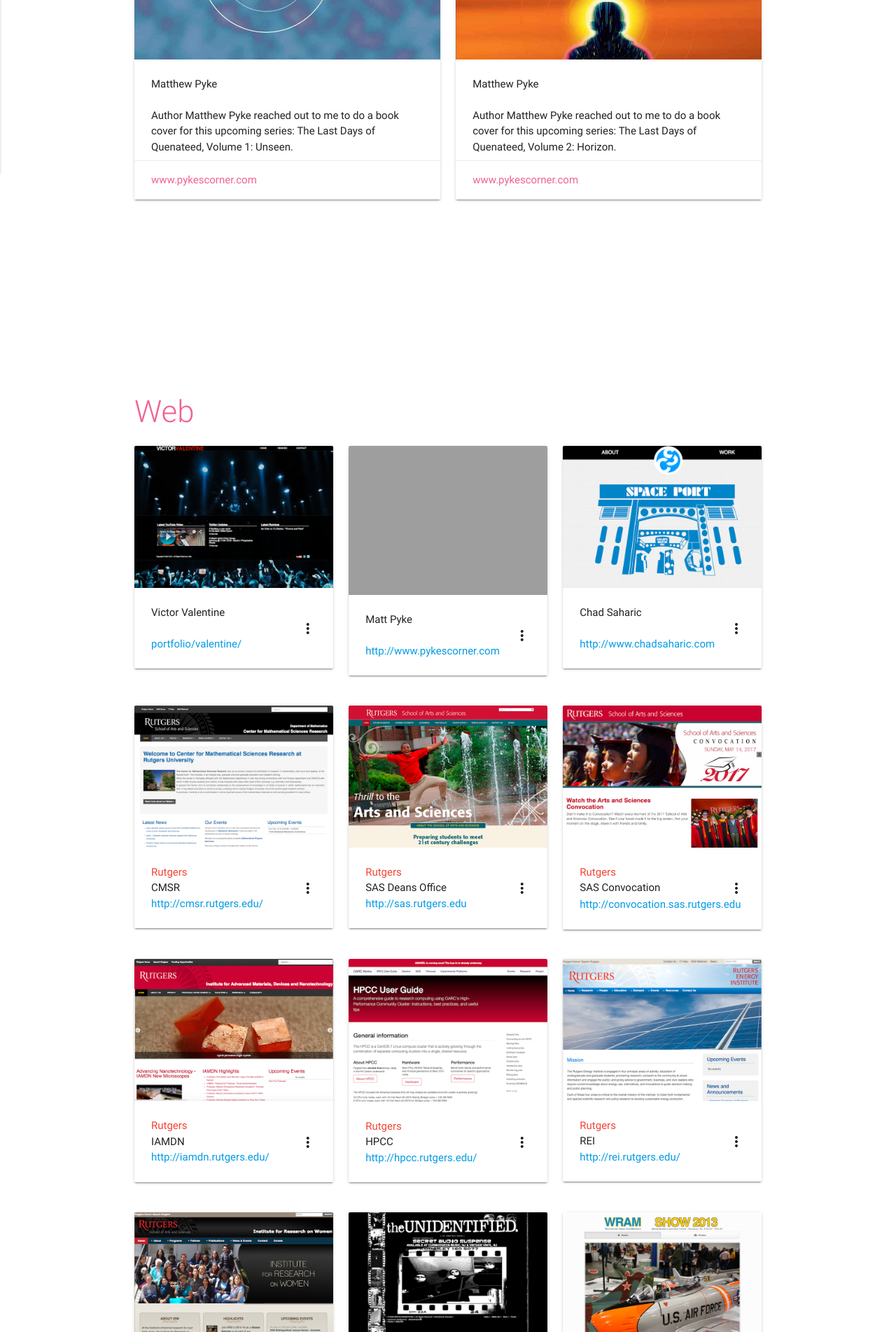
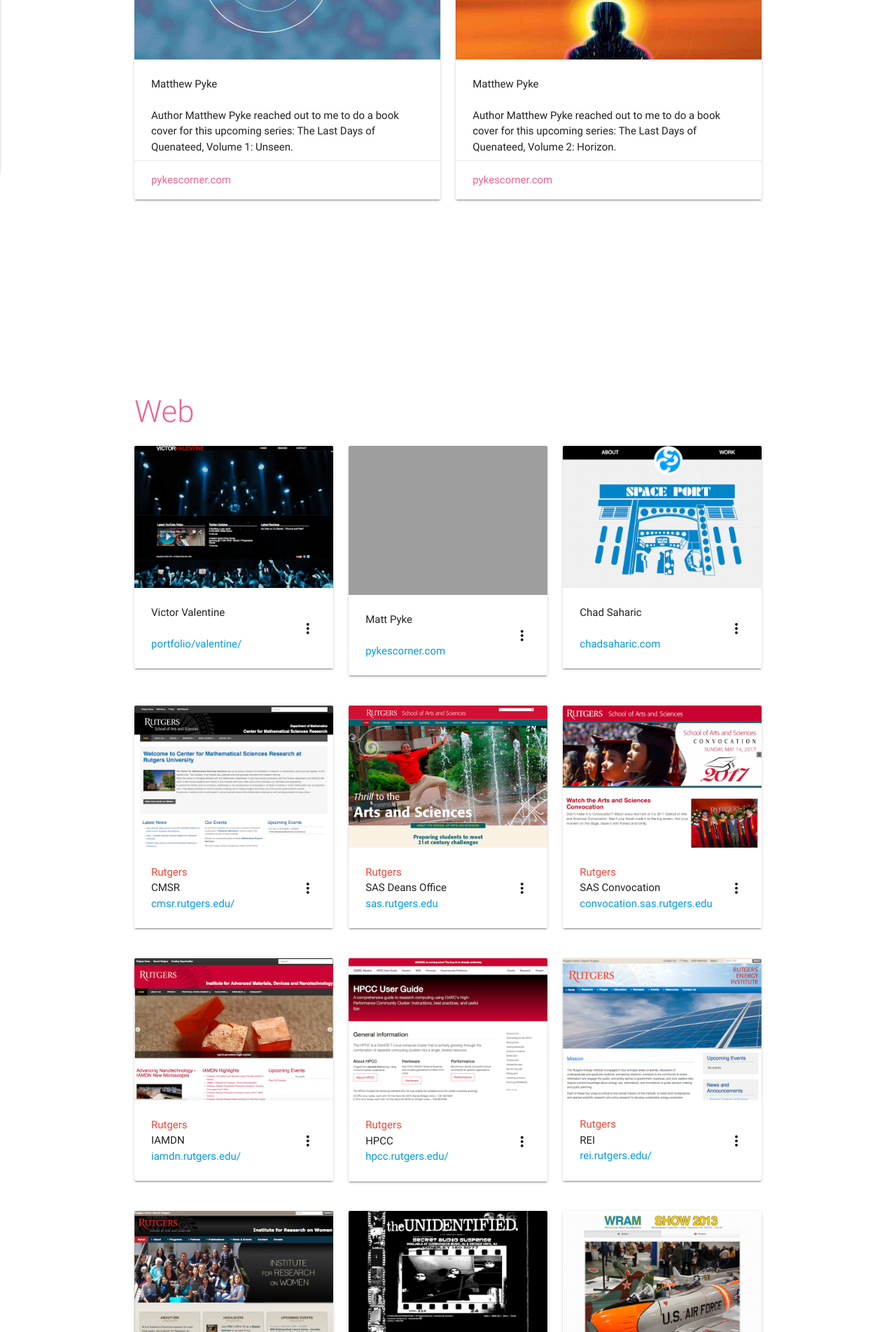
Before and after one commit to hmassarri/portfolio2017, a PHP site: page /portfolio.php in a window 1280 px wide. Shown: the part 613-2516 px from the top of the page at 70% size. Run offline with PHP 8.4, Linux system fonts and the light colour scheme; data that the repository does not hold is empty; some libraries are stand-ins or nearby versions; grey boxes are pictures that could not be loaded.

Commit message:
fixed blog and portfolio

```diff
--- a/portfolio.php
+++ b/portfolio.php
@@ -43,7 +43,7 @@
                                 of Quenateed, Volume 1: Unseen.</p>
                         </div>
                         <div class="card-action">
-                            <a href="http://www.pykescorner.com">www.pykescorner.com</a>
+                            <a href="http://www.pykescorner.com">pykescorner.com</a>
                         </div>
                     </div>
                 </div>
@@ -60,7 +60,7 @@
                                 of Quenateed, Volume 2: Horizon.</p>
                         </div>
                         <div class="card-action">
-                            <a href="http://www.pykescorner.com">www.pykescorner.com</a>
+                            <a href="http://www.pykescorner.com">pykescorner.com</a>
                         </div>
                     </div>
                 </div>
@@ -108,7 +108,7 @@
 						</div>
 						<div class="card-content">
 							<span class="activator grey-text text-darken-4">Matt Pyke<br />&nbsp;<i class="material-icons right">more_vert</i></span>
-							<p><a target="_blank" href="http://www.pykescorner.com">http://www.pykescorner.com</a></p>
+							<p><a target="_blank" href="http://www.pykescorner.com">pykescorner.com</a></p>
 						</div>
 						<div class="card-reveal">
 							<span class="card-title grey-text text-darken-2">Matt Pyke<i class="material-icons right">close</i></span>
@@ -134,7 +134,7 @@
                         </div>
                         <div class="card-content">
                             <span class="activator grey-text text-darken-4">Chad Saharic<br />&nbsp;<i class="material-icons right">more_vert</i></span>
-                            <p><a target="_blank" href="http://www.chadsaharic.com">http://www.chadsaharic.com</a></p>
+                            <p><a target="_blank" href="http://www.chadsaharic.com">chadsaharic.com</a></p>
                         </div>
                         <div class="card-reveal">
                             <span class="card-title grey-text text-darken-2">Chad Saharic<i class="material-icons right">close</i></span>
@@ -165,7 +165,7 @@
                             <span class="activator grey-text text-darken-4"><span class="red-text">Rutgers</span><br />CMSR
                             <i class="material-icons right">more_vert</i>
                             </span>
-                            <p><a target="_blank" href="http://cmsr.rutgers.edu/">http://cmsr.rutgers.edu/</a></p>
+                            <p><a target="_blank" href="http://cmsr.rutgers.edu/">cmsr.rutgers.edu/</a></p>
                         </div>
                         <div class="card-reveal">
                             <span class="card-title grey-text text-darken-2"><span class="red-text">Rutgers</span> CMSR
@@ -193,7 +193,7 @@
                         <div class="card-content">
                             <span class="activator grey-text text-darken-4"><span class="red-text">Rutgers</span><br />SAS
                             Deans Office<i class="material-icons right">more_vert</i></span>
-                            <p><a target="_blank" href="http://sas.rutgers.edu/">http://sas.rutgers.edu</a></p>
+                            <p><a target="_blank" href="http://sas.rutgers.edu/">sas.rutgers.edu</a></p>
                         </div>
                         <div class="card-reveal">
                             <span class="card-title grey-text text-darken-2"><span class="red-text">Rutgers</span><br />SAS
@@ -221,7 +221,7 @@
                             <span class="activator grey-text text-darken-4"><span class="red-text">Rutgers</span><br />SAS
                             Convocation
                             <i class="material-icons right">more_vert</i></span>
-                            <p><a target="_blank" href="http://convocation.sas.rutgers.edu/">http://convocation.sas.rutgers.edu</a></p>
+                            <p><a target="_blank" href="http://convocation.sas.rutgers.edu/">convocation.sas.rutgers.edu</a></p>
                         </div>
                         <div class="card-reveal">
                             <span class="card-title grey-text text-darken-2"><span class="red-text">Rutgers</span><br />SAS
@@ -254,7 +254,7 @@
                             <span class="activator grey-text text-darken-4"><span class="red-text">Rutgers</span><br />IAMDN
                             <i class="material-icons right">more_vert</i>
                             </span>
-                            <p><a target="_blank" href="http://iamdn.rutgers.edu/">http://iamdn.rutgers.edu/</a></p>
+                            <p><a target="_blank" href="http://iamdn.rutgers.edu/">iamdn.rutgers.edu/</a></p>
                         </div>
                         <div class="card-reveal">
                             <span class="card-title grey-text text-darken-2"><span class="red-text">Rutgers</span><br />IAMDN
@@ -283,7 +283,7 @@
                             <span class="activator grey-text text-darken-4"><span class="red-text">Rutgers</span><br />HPCC
                             <i class="material-icons right">more_vert</i>
                             </span>
-                            <p><a target="_blank" href="http://hpcc.rutgers.edu/">http://hpcc.rutgers.edu/</a></p>
+                            <p><a target="_blank" href="http://hpcc.rutgers.edu/">hpcc.rutgers.edu/</a></p>
                         </div>
                         <div class="card-reveal">
                             <span class="card-title grey-text text-darken-2"><span class="red-text">Rutgers</span><br />HPCC
@@ -311,7 +311,7 @@
                             <span class="activator grey-text text-darken-4"><span class="red-text">Rutgers</span><br />REI
                             <i class="material-icons right">more_vert</i>
                             </span>
-                            <p><a target="_blank" href="http://rei.rutgers.edu/">http://rei.rutgers.edu/</a></p>
+                            <p><a target="_blank" href="http://rei.rutgers.edu/">rei.rutgers.edu/</a></p>
                         </div>
                         <div class="card-reveal">
                             <span class="card-title grey-text text-darken-2"><span class="red-text">Rutgers</span><br />REI
@@ -344,7 +344,7 @@
                             <span class="activator grey-text text-darken-4"><span class="red-text">Rutgers</span><br />IRW
                             <i class="material-icons right">more_vert</i>
                             </span>
-                            <p><a target="_blank" href="http://irw.rutgers.edu/">http://irw.rutgers.edu/</a></p>
+                            <p><a target="_blank" href="http://irw.rutgers.edu/">irw.rutgers.edu/</a></p>
                         </div>
                         <div class="card-reveal">
                             <span class="card-title grey-text text-darken-2"><span class="red-text">Rutgers</span><br />IRW
```
Also changed, not shown: blog.php (+3 -3 lines).
